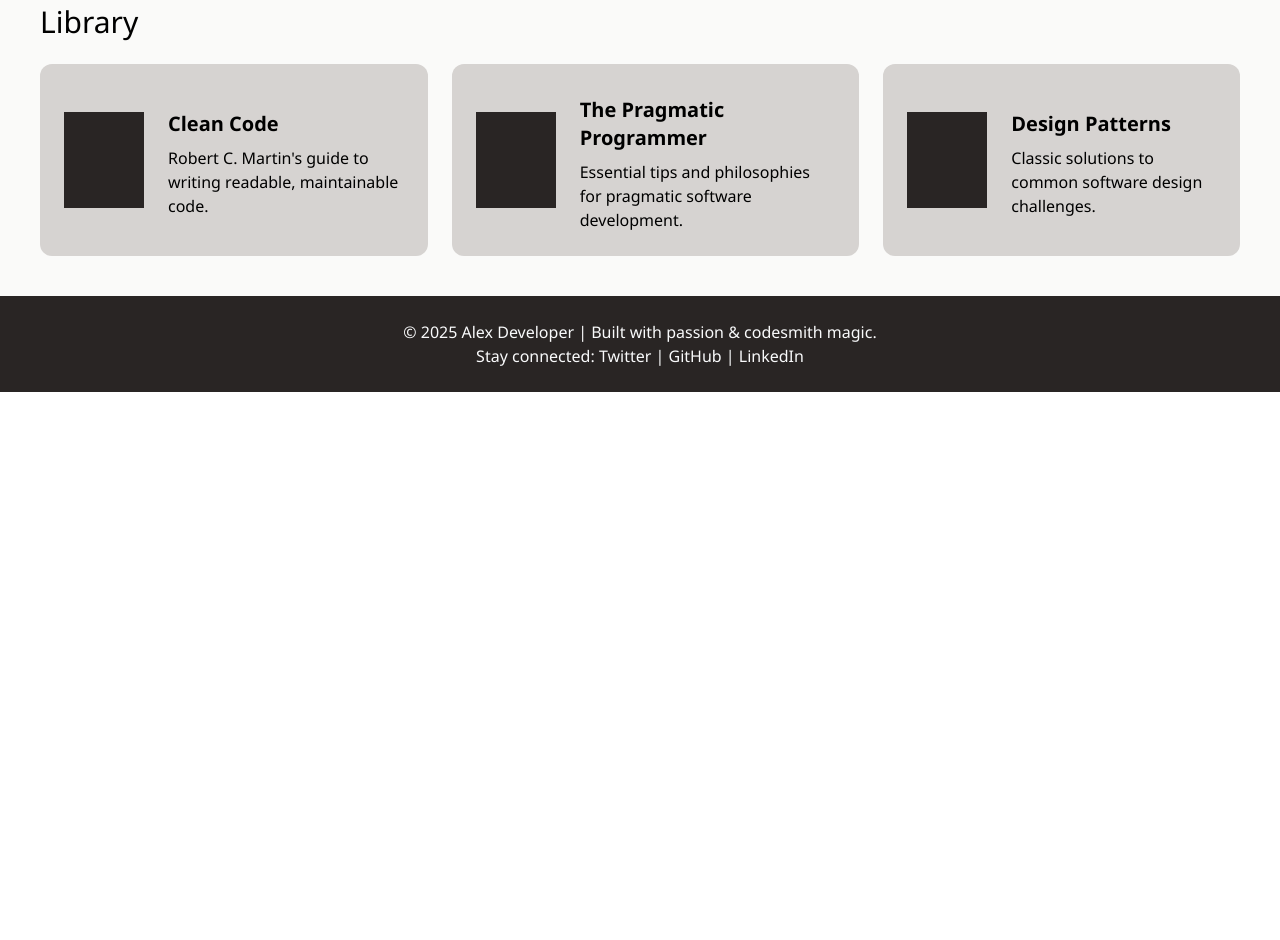
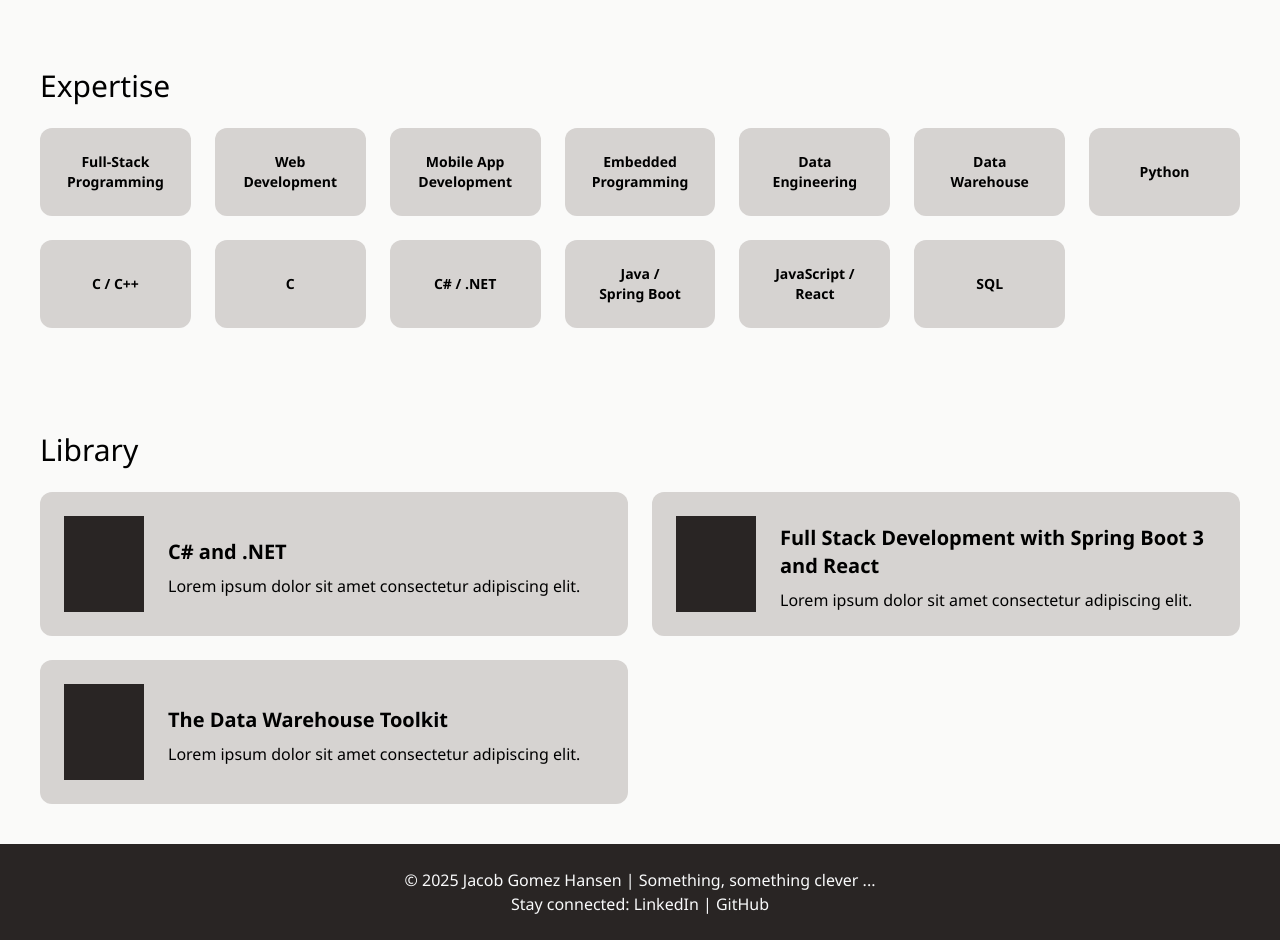
Before and after one commit to jacobg431/jacobgomezhansen.net, a React (Vite) app: page / in a window 1280 px wide. Shown: the part 1580-2520 px from the top of the page. Before the commit the page ends 1972 px from the top, so only its background shows below. Built offline with nearby package versions, Linux system fonts and the light colour scheme.

Commit message:
Final finishing touches to gray-scale mockup

```diff
--- a/src/components/items/expertiseItem.jsx
+++ b/src/components/items/expertiseItem.jsx
@@ -2,7 +2,9 @@
 
     return (
         <>
-            <div className="text-center text-sm px-8 py-6 font-bold bg-stone-300 rounded-xl">{props.title}</div>
+            <div className="flex justify-center items-center px-8 py-6 font-bold bg-stone-300 rounded-xl">
+                <p className="text-center text-sm m-0">{props.title}</p>
+            </div>
         </>
     )
 
--- a/src/components/sections/expertise.jsx
+++ b/src/components/sections/expertise.jsx
@@ -6,13 +6,20 @@
         <>
             <section id="expertise" className="p-10 bg-stone-50">
                 <h2 className="text-3xl py-6">Expertise</h2>
-                <div className="flex grid-cols-6 gap-6">
+                <div className="grid grid-cols-[repeat(auto-fit,_minmax(150px,_1fr))] gap-6">
+                    <ExpertiseItem title="Full-Stack Programming" />
+                    <ExpertiseItem title="Web Development" />
+                    <ExpertiseItem title="Mobile App Development" />
+                    <ExpertiseItem title="Embedded Programming" />
+                    <ExpertiseItem title="Data Engineering" />
+                    <ExpertiseItem title="Data Warehouse" />
                     <ExpertiseItem title="Python" />
-                    <ExpertiseItem title="C++" />
+                    <ExpertiseItem title="C / C++" />
                     <ExpertiseItem title="C" />
-                    <ExpertiseItem title="C#" />
-                    <ExpertiseItem title="Java" />
-                    <ExpertiseItem title="JavaScript" />
+                    <ExpertiseItem title="C# / .NET" />
+                    <ExpertiseItem title="Java / Spring Boot" />
+                    <ExpertiseItem title="JavaScript / React" />
+                    <ExpertiseItem title="SQL" />
                 </div>
             </section>
         </>
--- a/src/components/sections/footer.jsx
+++ b/src/components/sections/footer.jsx
@@ -2,8 +2,12 @@
     return (
         <>
             <footer id="contact" className="bg-stone-800 text-gray-50 text-center p-6">
-                <p>© 2025 Alex Developer | Built with passion & codesmith magic.</p>
-                <p>Stay connected: <a href="#">Twitter</a> | <a href="#">GitHub</a> | <a href="#">LinkedIn</a></p>
+                <p>© 2025 Jacob Gomez Hansen | Something, something clever ...</p>
+                <p>
+                    Stay connected:&nbsp;
+                    <a target="_blank" href="https://www.linkedin.com/in/jacob-gomez-hansen/">LinkedIn</a> |&nbsp;
+                    <a target="_blank" href="https://github.com/jacobg431">GitHub</a>
+                </p>
             </footer>
         </>
     )
--- a/src/components/sections/library.jsx
+++ b/src/components/sections/library.jsx
@@ -6,11 +6,11 @@
         <>
             <section id="library" className="p-10 bg-stone-50">
                 <h2 className="text-3xl py-6">Library</h2>
-                <div className="flex grid-cols-[repeat_minmax(200px,_1fr)] gap-6">
+                <div className="grid grid-cols-[repeat(auto-fit,_minmax(400px,_1fr))] gap-6">
 
-                    <LibraryItem title="Clean Code" description="Robert C. Martin's guide to writing readable, maintainable code." />
-                    <LibraryItem title="The Pragmatic Programmer" description="Essential tips and philosophies for pragmatic software development." />
-                    <LibraryItem title="Design Patterns" description="Classic solutions to common software design challenges." />
+                    <LibraryItem title="C# and .NET" description="Lorem ipsum dolor sit amet consectetur adipiscing elit." />
+                    <LibraryItem title="Full Stack Development with Spring Boot 3 and React" description="Lorem ipsum dolor sit amet consectetur adipiscing elit." />
+                    <LibraryItem title="The Data Warehouse Toolkit" description="Lorem ipsum dolor sit amet consectetur adipiscing elit." />
 
                 </div>
             </section>
--- a/src/components/sections/portfolio.jsx
+++ b/src/components/sections/portfolio.jsx
@@ -6,7 +6,7 @@
         <>
             <section id="portfolio" className="p-10 bg-stone-50">
                 <h2 className="text-3xl py-6">Portfolio</h2>
-                <div className="flex grid-cols-[repeat_minmax(200px,_1fr)] gap-6">
+                <div className="grid grid-cols-[repeat(auto-fit,_minmax(300px,_1fr))] gap-6">
 
                     <PortfolioItem title="Automated Maintenance Scheduling" description="Lorem ipsum dolor sit amet consectetur adipiscing elit. Dolor sit amet consectetur adipiscing elit quisque faucibus." />
                     <PortfolioItem title="Create a CV" description="Lorem ipsum dolor sit amet consectetur adipiscing elit. Dolor sit amet consectetur adipiscing elit quisque faucibus." />
```
